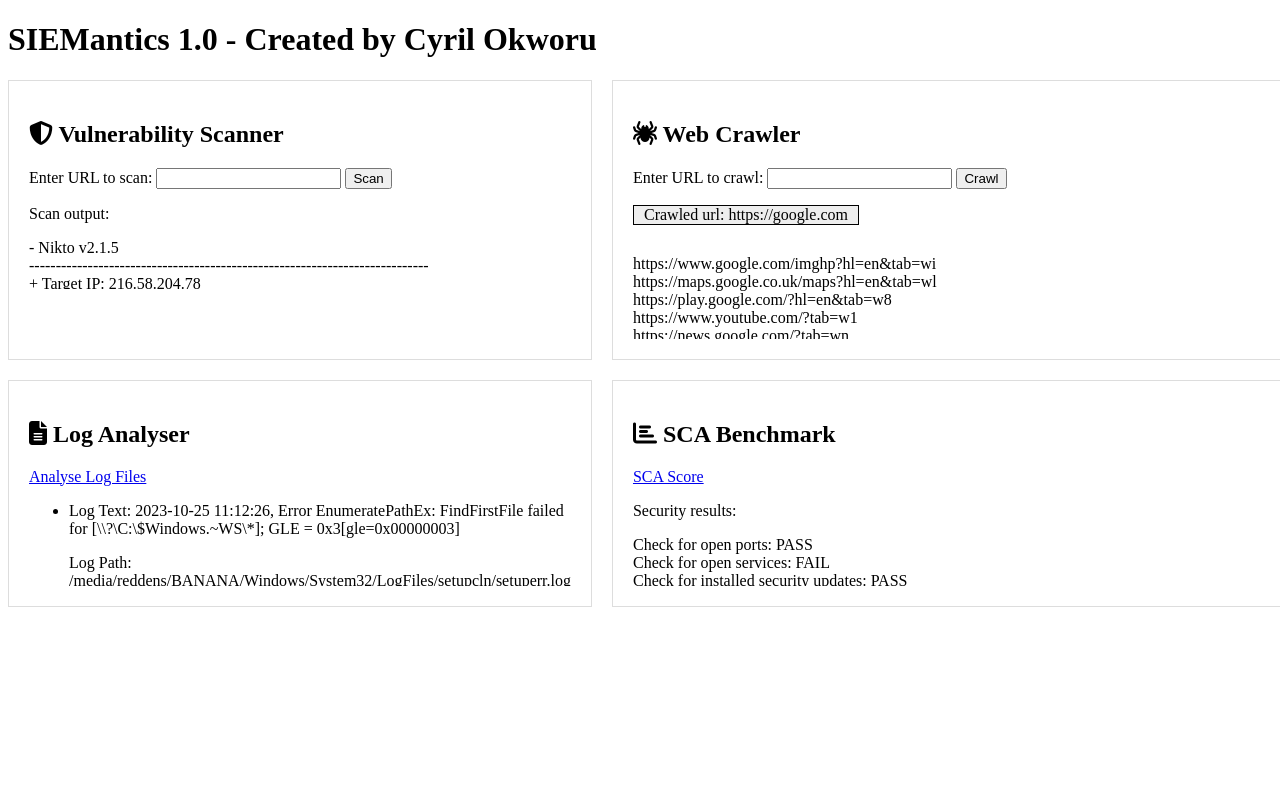
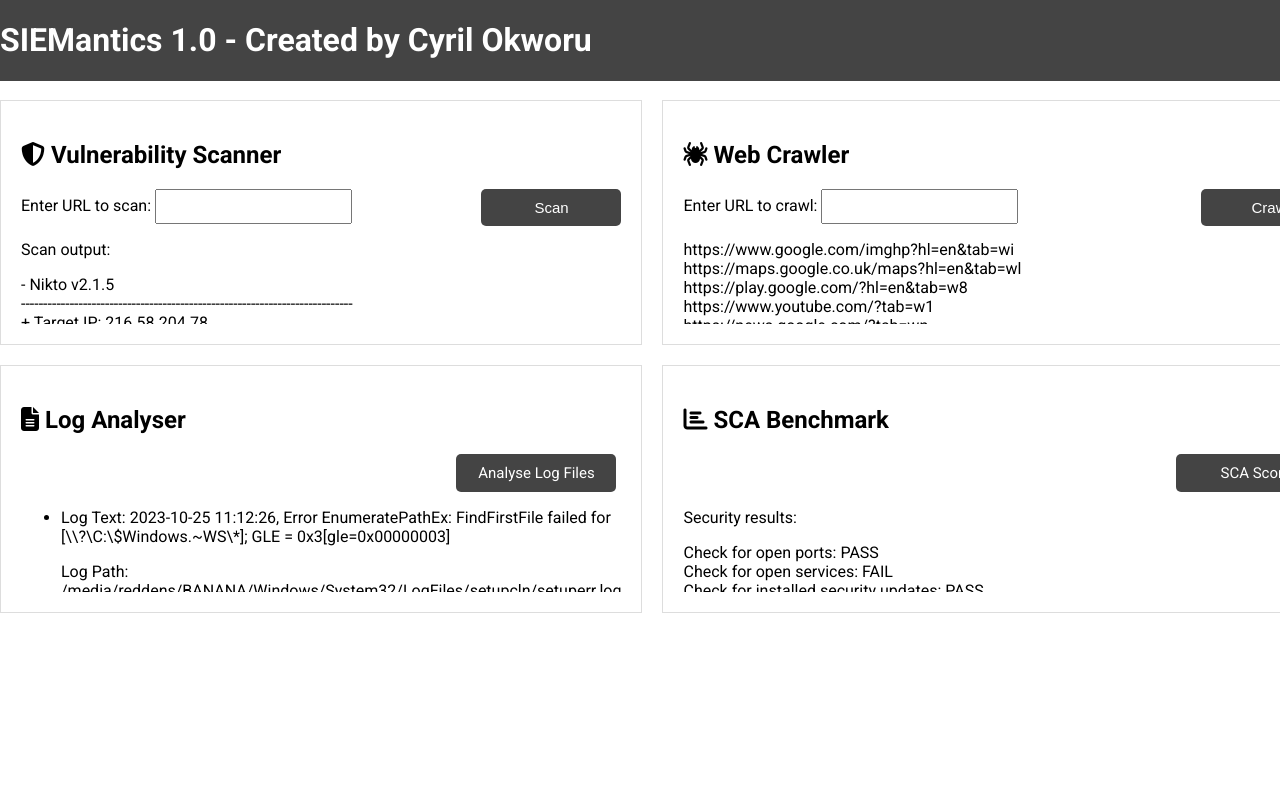
Before and after one commit to reddens/SIEMantics, a Django app: page / in a window 1280 px wide. Run offline with Django 3.2, Linux system fonts and the light colour scheme; data comes from the database, SQL or seed files in the repository; both versions use the stored data as it was after the commit; some libraries are stand-ins or nearby versions.

Commit message:
minor styling improvements

```diff
--- a/siem_app/templates/siem_app/index.html
+++ b/siem_app/templates/siem_app/index.html
@@ -2,6 +2,9 @@
 <!DOCTYPE html>
 <html lang="en">
 <head>
+    <link rel="stylesheet" href="https://fonts.googleapis.com/css2?family=Roboto:wght@400;700&display=swap">
+
+    <meta name="viewport" content="width=device-width, initial-scale=1.0">
     <link rel="icon" href="favicon.ico" type="image/x-icon">
     <link rel="stylesheet" href="https://cdnjs.cloudflare.com/ajax/libs/font-awesome/6.4.2/css/all.min.css">        <script src="https://code.jquery.com/jquery-3.6.4.min.js"></script>
     <link rel="stylesheet" href="//code.jquery.com/ui/1.12.1/themes/base/jquery-ui.css">
@@ -13,11 +16,14 @@
 
 <style>
 
+body{margin:0;font-family:'Roboto', sans-serif;}
+
 .grid-container {
 
 display: grid;
 grid-template-columns: repeat(2, 1fr);
 gap: 20px;
+overflow-x: hidden;
 
 }
 
@@ -40,7 +46,56 @@ max-height: 100px;
 
 .sp_50{height:50px;position: relative;}
 
-.crawled_url{background:#eee;border:1px solid #000;padding:0px 10px;;}
+.crawled_url{background:#eee;border:1px solid #000;padding:0px 10px;}
+
+.header{position: fixed;top: 0;width: 100%;z-index: 999999;background: #444444; color:#ffffff;}
+
+.container{max-width:1300px; margin:auto;}
+
+.button{background: #444;
+    padding: 10px;
+    text-decoration: none;
+    color: #fff;
+    border: none;
+    font-size: 15px;
+    border-radius: 5px;
+    width: 140px;
+    display: inline-block;
+    text-align: center;
+}
+
+input{padding:8px;}
+
+.textright{text-align:right;margin-right:5px;}
+
+form .button{float:right;}
+
+@media only screen and (max-width: 600px) {
+
+    .container{max-width:100%;}
+
+    .grid-container {
+        grid-template-columns: 1fr;
+    }
+
+    .grid-item {
+        width: 100%;
+    }
+
+    .header h1 {
+        font-size: 1.5em;
+    }
+
+    body {
+        font-size: 16px;
+    }
+
+    /* Adjust other font sizes as needed */
+
+    .header {
+        position: relative;
+    }
+}
 
 </style>
 
@@ -49,8 +104,10 @@ max-height: 100px;
 <body>
 
 <!-- TITLE -->
-
-<h1>SIEMantics 1.0 - Created by Cyril Okworu</h1>
+<div class="header"><div class="container"><h1>SIEMantics 1.0 - Created by Cyril Okworu</h1></div></div>
+<div class="sp_50"></div>
+<div class="sp_50"></div>
+<div class="container">
 
 <div class="grid-container">
 
@@ -70,7 +127,7 @@ max-height: 100px;
 
     <input type="url" id="website_url" name="website_url" required>
 
-    <button type="submit">Scan</button>
+    <button class="button" type="submit">Scan</button>
 
 </form>
 
@@ -106,17 +163,9 @@ max-height: 100px;
 
     <input type="url" id="crawl_website_url" name="crawl_website_url" required>
 
-    <button type="submit">Crawl</button>
+    <button class="button" type="submit">Crawl</button>
 
 </form>
-
-{% if crawled_url and crawl_results %}
-
-    <p class="fixed crawled_url">Crawled url: {{  crawled_url }}</p>
-
-    <div class="sp_50"></div>
-
-{% endif %}
 
 <div class="results-container">
 
@@ -140,7 +189,11 @@ max-height: 100px;
 
 <h2><i class="fa-solid fa-file-alt"></i> Log Analyser</h2>
 
-<a href="{% url 'analyse_logs' %}">Analyse Log Files</a>
+<div class="textright">
+
+<a class="button" href="{% url 'analyse_logs' %}">Analyse Log Files</a>
+
+</div>
 
 <div class="results-container">
 
@@ -180,7 +233,9 @@ max-height: 100px;
 
 <h2><i class="fa-solid fa-chart-bar"></i> SCA Benchmark</h2>
 
-<a href="{% url 'get_score' %}">SCA Score</a>
+<div class="textright">
+<a class="button" href="{% url 'get_score' %}">SCA Score</a>
+</div>
 
 <div class="results-container">
 
@@ -193,6 +248,8 @@ max-height: 100px;
     <p>No security result available.</p>
 
 {% endif %}
+
+</div>
 
 </div>
 
```
Also changed, not shown: db.sqlite3.
